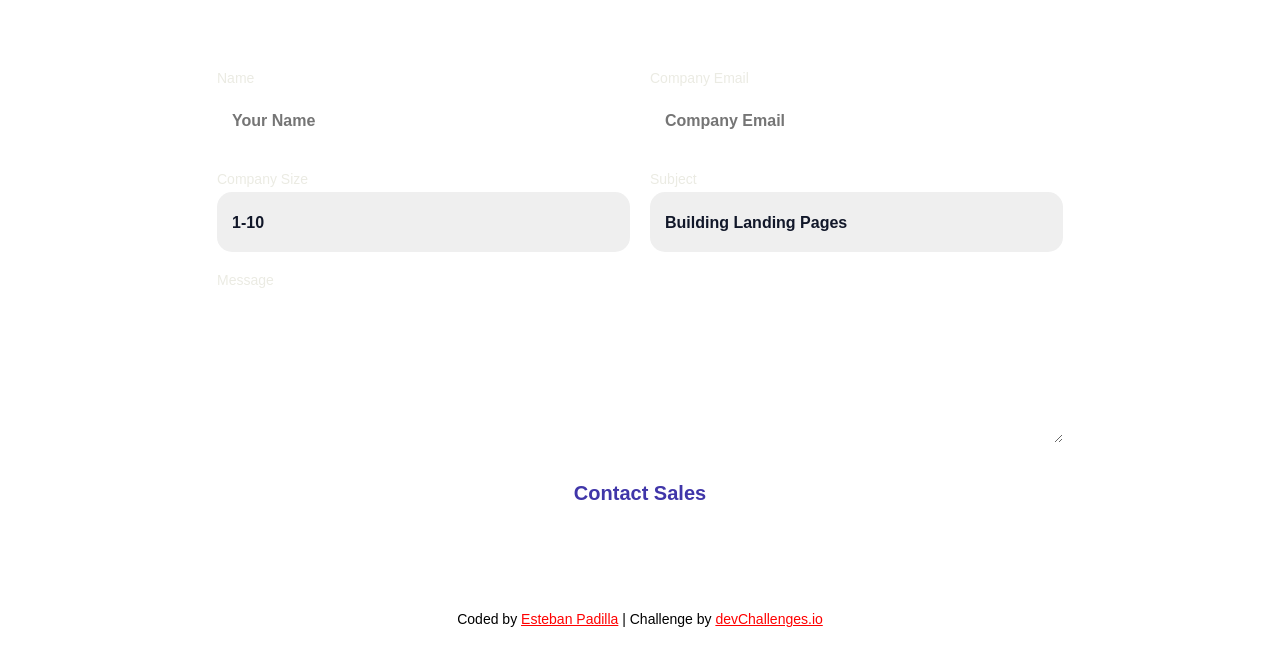
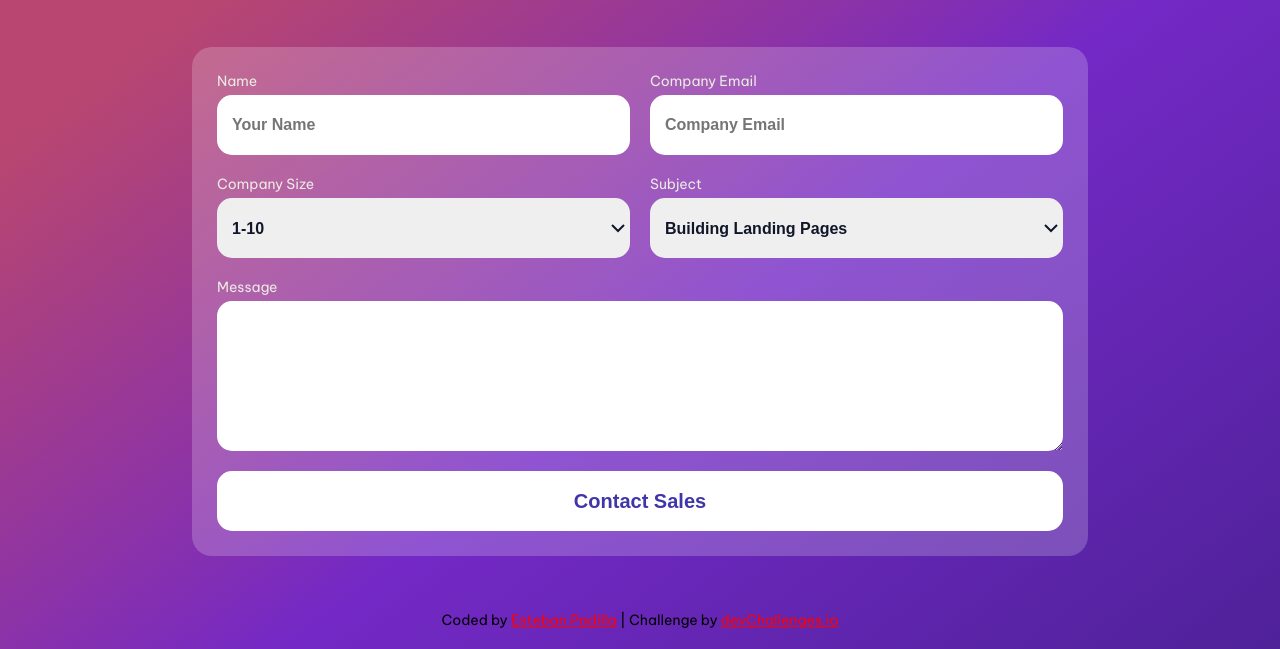
Before and after one commit to ByteSteban/Contact-Page-Form, a plain HTML site: page index.html in a window 1280 px wide. Shown: the part 279-928 px from the top of the page. Drawn offline with Linux system fonts and the light colour scheme; the site is published under a folder, as on GitHub Pages, so addresses that start at the root find nothing.

Commit message:
change absolute asset paths to relative for GitHub Pages compatibility

```diff
--- a/assets/css/styles.css
+++ b/assets/css/styles.css
@@ -5,7 +5,7 @@
 }
 @font-face {
     font-family: 'be vietnam pro';
-    src: url(/assets/fonts/BeVietnamPro-Regular.ttf);
+    src: url(../fonts/BeVietnamPro-Regular.ttf);
     font-display: swap;
 }
 .author-info {
@@ -20,7 +20,7 @@
         text-decoration: underline;
       }
 body{
-    background: url(/assets/img/background.svg) no-repeat;
+    background: url(../img/background.svg) no-repeat;
     background-size: cover;
     font-family: 'be vietnam pro', sans-serif;
     font-size: 16px;
@@ -124,7 +124,7 @@ input:focus, select:focus, textarea:focus{
     font-weight: bold;
     height: 60px;
     appearance: none;
-    background-image: url(/assets/img/Expand_down.svg);
+    background-image: url(../img/Expand_down.svg);
     background-repeat: no-repeat;
     background-position: right center;
 }
```
